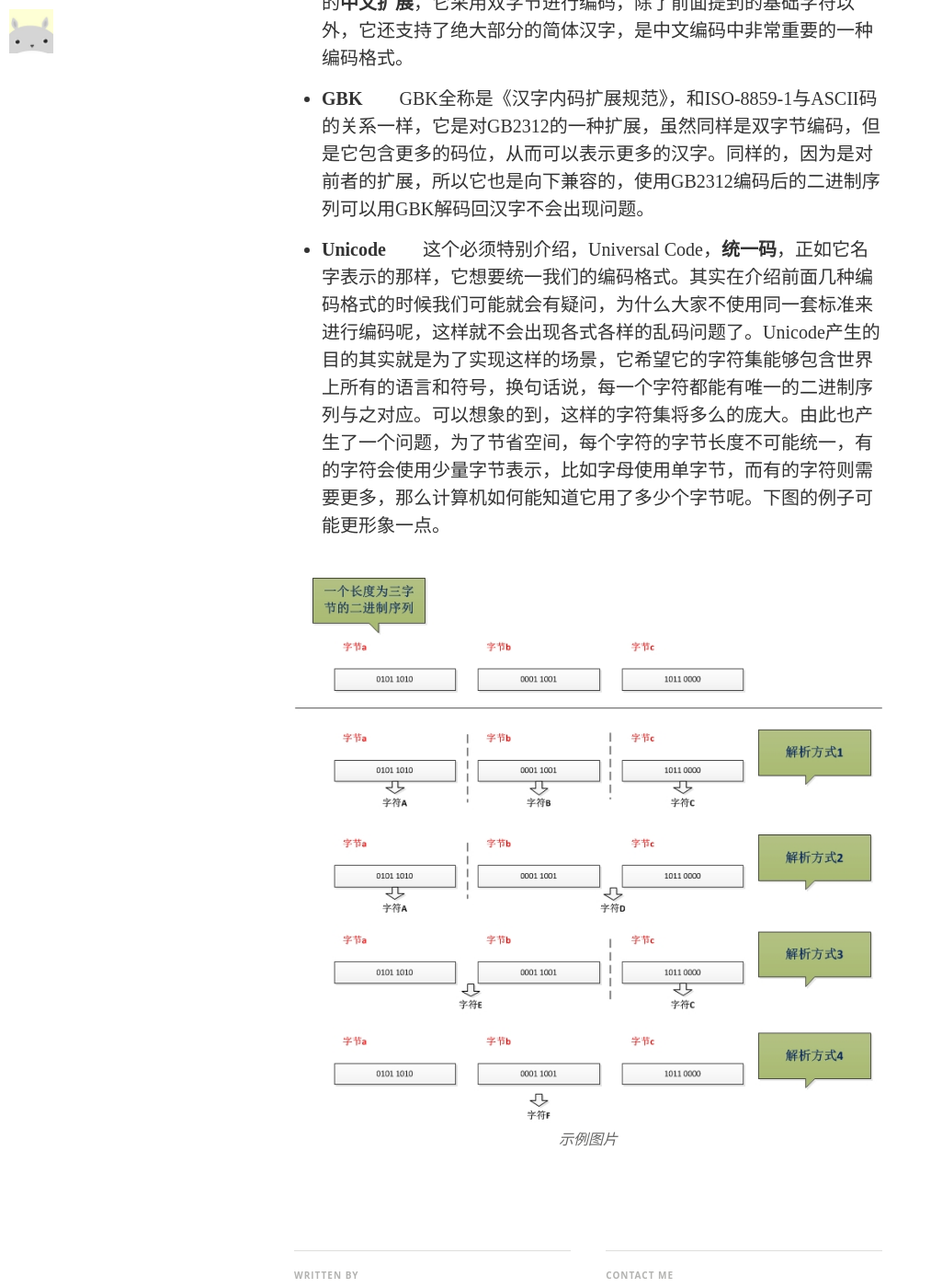
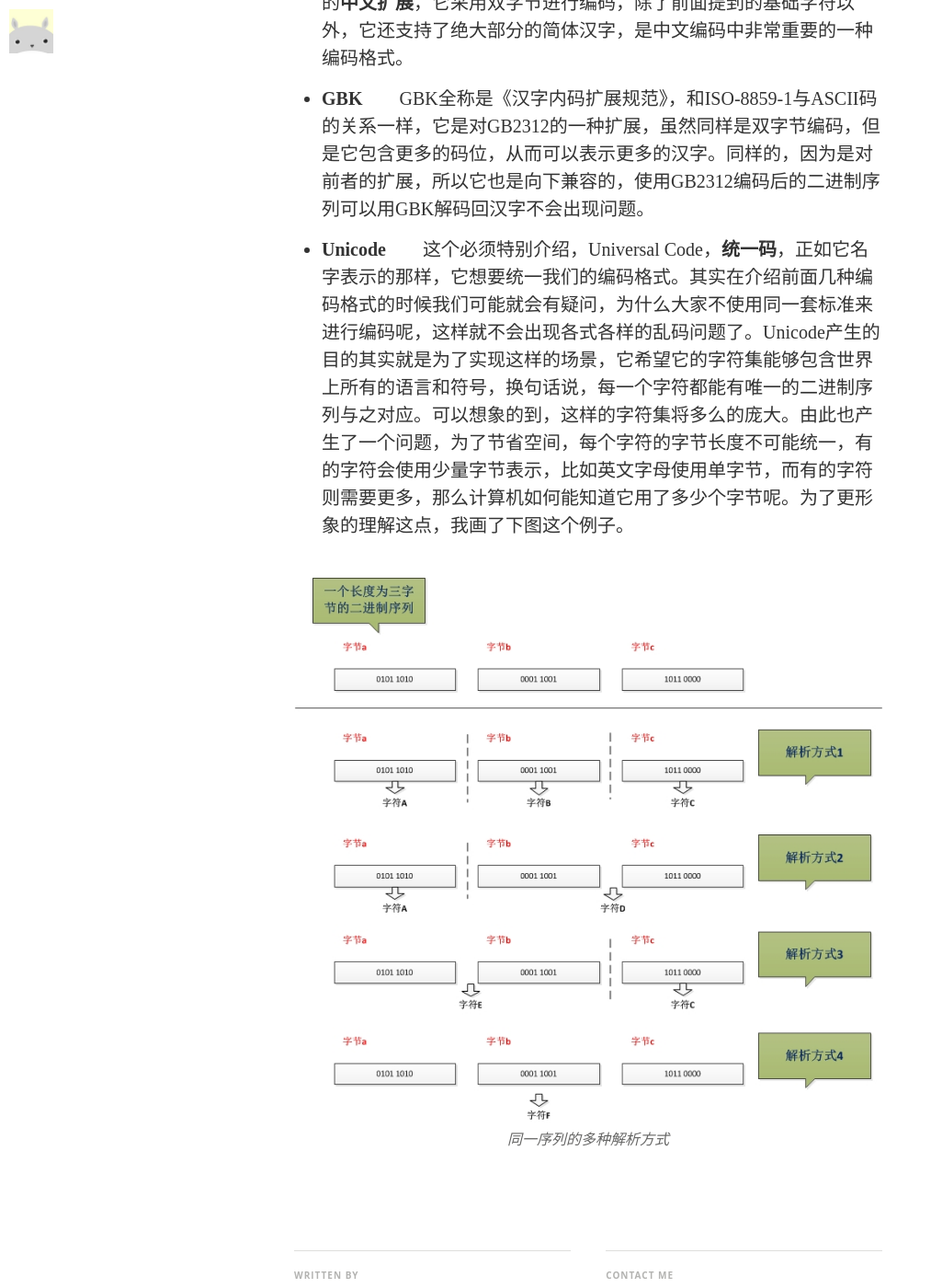
Before and after one commit to ihuyang/myblog, a Jekyll site: the page built from _posts/2016-10-06-Research on coding in java development.md, in a window 1280 px wide and 1400 px high, scrolled down 2930 px. Shown: the whole window at 92% size, without its empty margins (0-1013 px from the left). Built offline with Jekyll 4.4.1, drawn with Linux system fonts in a browser that asks for light colours; nearby versions of some CDN libraries; some web fonts are replaced; comment, search, counter and statistics services are not loaded.

Commit message:
interface modified

```diff
--- a/_posts/2016-10-06-Research on coding in java development.md
+++ b/_posts/2016-10-06-Research on coding in java development.md
@@ -26,6 +26,6 @@ image2: /assets/article_images/2016-10-06/desktop.JPG
 * **ISO-8859-1**　　标准的ASCII码只使用了字节的低七位，能够表现的字符数目非常有限，而ISO-8859-1就是为了涵盖更多西欧语言对ASCII码进行的一种扩展。ISO-8859-1依然是单字节编码，但是它可以使用所有位，因此它最多可以表示256个字符。这里我们提到ISO-8859-1是对ASCII的扩展，因此它也能向下兼容ASCII码，换句话说使用ASCII编码后的二进制序列可以使用ISO-8859-1进行解码不会出现问题。接下来我将提到的两个编码格式也同样有这样的特点。
 * **GB2312**　　GB2312是一种专门为中文设计的编码格式，是对ASCII码的**中文扩展**，它采用双字节进行编码，除了前面提到的基础字符以外，它还支持了绝大部分的简体汉字，是中文编码中非常重要的一种编码格式。
 * **GBK**　　GBK全称是《汉字内码扩展规范》，和ISO-8859-1与ASCII码的关系一样，它是对GB2312的一种扩展，虽然同样是双字节编码，但是它包含更多的码位，从而可以表示更多的汉字。同样的，因为是对前者的扩展，所以它也是向下兼容的，使用GB2312编码后的二进制序列可以用GBK解码回汉字不会出现问题。
-* **Unicode**　　这个必须特别介绍，Universal Code，**统一码**，正如它名字表示的那样，它想要统一我们的编码格式。其实在介绍前面几种编码格式的时候我们可能就会有疑问，为什么大家不使用同一套标准来进行编码呢，这样就不会出现各式各样的乱码问题了。Unicode产生的目的其实就是为了实现这样的场景，它希望它的字符集能够包含世界上所有的语言和符号，换句话说，每一个字符都能有唯一的二进制序列与之对应。可以想象的到，这样的字符集将多么的庞大。由此也产生了一个问题，为了节省空间，每个字符的字节长度不可能统一，有的字符会使用少量字节表示，比如字母使用单字节，而有的字符则需要更多，那么计算机如何能知道它用了多少个字节呢。下图的例子可能更形象一点。
+* **Unicode**　　这个必须特别介绍，Universal Code，**统一码**，正如它名字表示的那样，它想要统一我们的编码格式。其实在介绍前面几种编码格式的时候我们可能就会有疑问，为什么大家不使用同一套标准来进行编码呢，这样就不会出现各式各样的乱码问题了。Unicode产生的目的其实就是为了实现这样的场景，它希望它的字符集能够包含世界上所有的语言和符号，换句话说，每一个字符都能有唯一的二进制序列与之对应。可以想象的到，这样的字符集将多么的庞大。由此也产生了一个问题，为了节省空间，每个字符的字节长度不可能统一，有的字符会使用少量字节表示，比如英文字母使用单字节，而有的字符则需要更多，那么计算机如何能知道它用了多少个字节呢。为了更形象的理解这点，我画了下图这个例子。
 
-![示例图片](/assets/article_images/2016-10-06/2016-10-06_1.jpg "同一序列的多种解析方式")
+![同一序列的多种解析方式](/assets/article_images/2016-10-06/2016-10-06_1.jpg "同一序列的多种解析方式")
```
